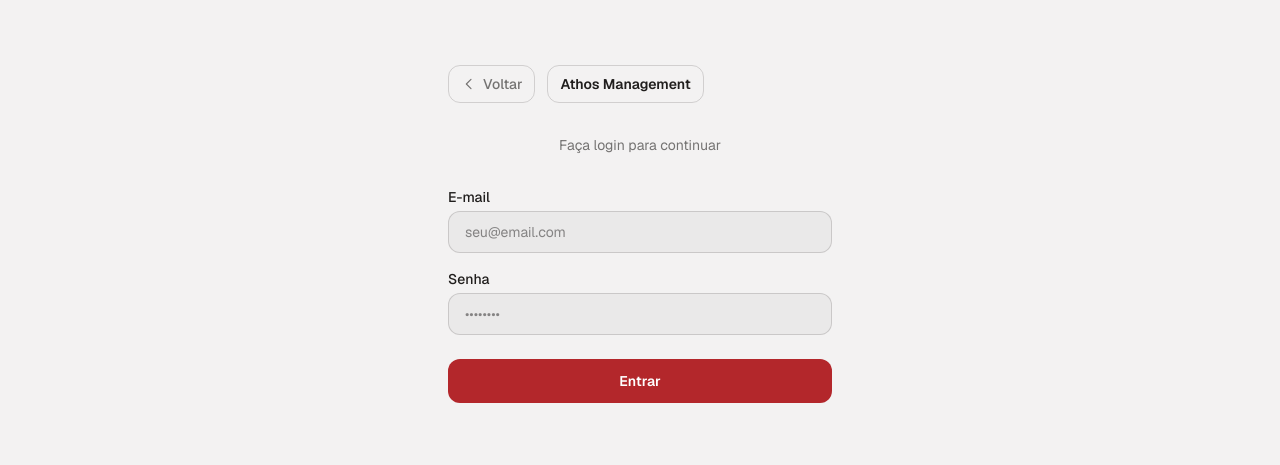
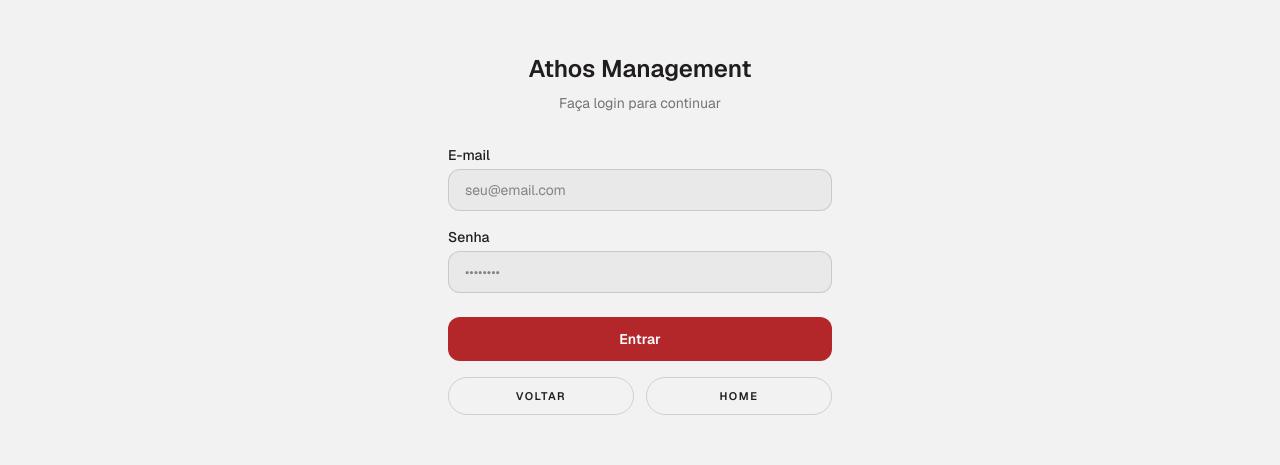
Before and after one commit to PhantterAI-Creative-Agency/athos_management_web, a Next.js app: page /login in a window 1280 px wide. Shown: the part 166-631 px from the top of the page. Built offline with nearby package versions, Linux system fonts and the light colour scheme; no server answers.

Commit message:
Bugfix (🐞): Buttons Navigation Login Page

```diff
--- a/app/(public)/login/page.tsx
+++ b/app/(public)/login/page.tsx
@@ -2,8 +2,8 @@
 
 import { useState, type FormEvent } from "react";
 import { useRouter } from "next/navigation";
-import Link from "next/link";
 import { useAuth } from "@/hooks/useAuth";
+import { Button } from "@/components/ui/Button";
 
 export default function LoginPage() {
   const [email, setEmail] = useState("");
@@ -31,34 +31,7 @@ export default function LoginPage() {
   return (
     <div className="flex min-h-screen flex-col items-center justify-center px-6">
       <div className="w-full max-w-sm">
-        <div className="mb-8 flex items-center gap-3">
-          <button
-            type="button"
-            onClick={() => router.back()}
-            className="flex items-center gap-1.5 rounded-xl border border-divider px-3 py-2 text-sm font-medium text-text-muted transition-colors hover:text-foreground"
-          >
-            <svg
-              viewBox="0 0 24 24"
-              fill="none"
-              stroke="currentColor"
-              strokeWidth={1.7}
-              strokeLinecap="round"
-              strokeLinejoin="round"
-              className="h-4 w-4"
-            >
-              <path d="M15 19l-7-7 7-7" />
-            </svg>
-            Voltar
-          </button>
-
-          <Link
-            href="/"
-            className="rounded-xl border border-divider px-3 py-2 text-sm font-semibold transition-colors hover:text-accent"
-          >
-            Athos Management
-          </Link>
-        </div>
-
+        <h1 className="mb-2 text-center text-2xl font-semibold">Athos Management</h1>
         <p className="mb-8 text-center text-sm text-text-muted">
           Faça login para continuar
         </p>
@@ -108,6 +81,20 @@ export default function LoginPage() {
             {loading ? "Entrando..." : "Entrar"}
           </button>
         </form>
+
+        <div className="mt-4 flex gap-3">
+          <Button
+            type="button"
+            onClick={() => router.back()}
+            tone="neutral"
+            className="flex flex-1 items-center justify-center"
+          >
+            Voltar
+          </Button>
+          <Button href="/" tone="neutral" className="flex flex-1 items-center justify-center">
+            Home
+          </Button>
+        </div>
       </div>
     </div>
   );
```
